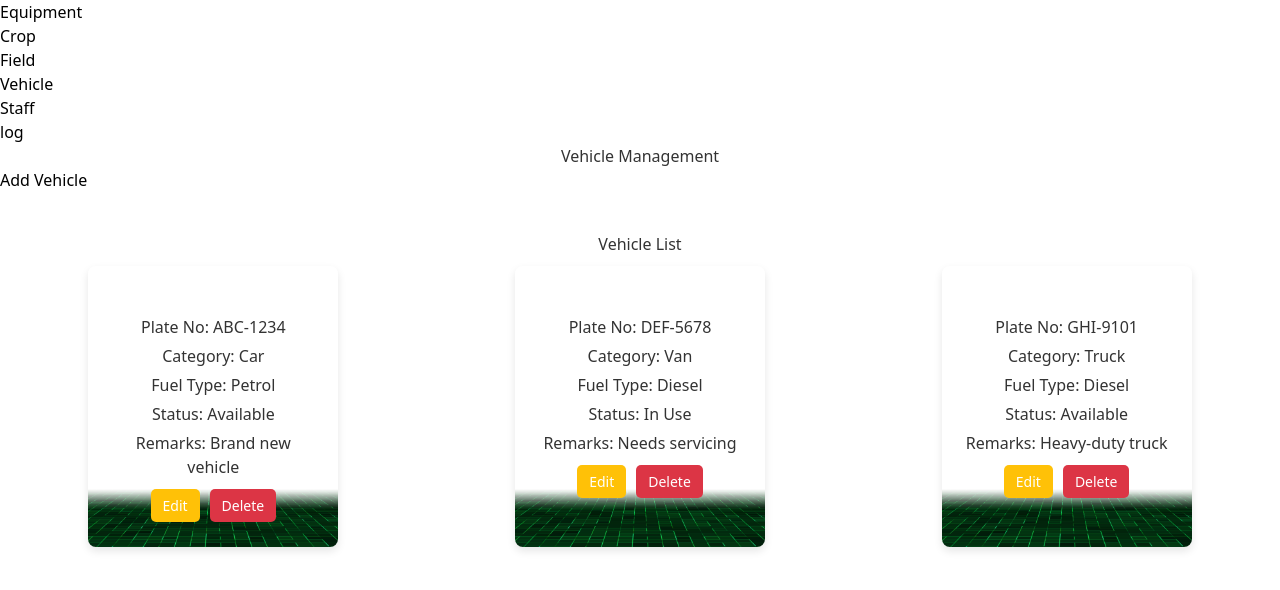
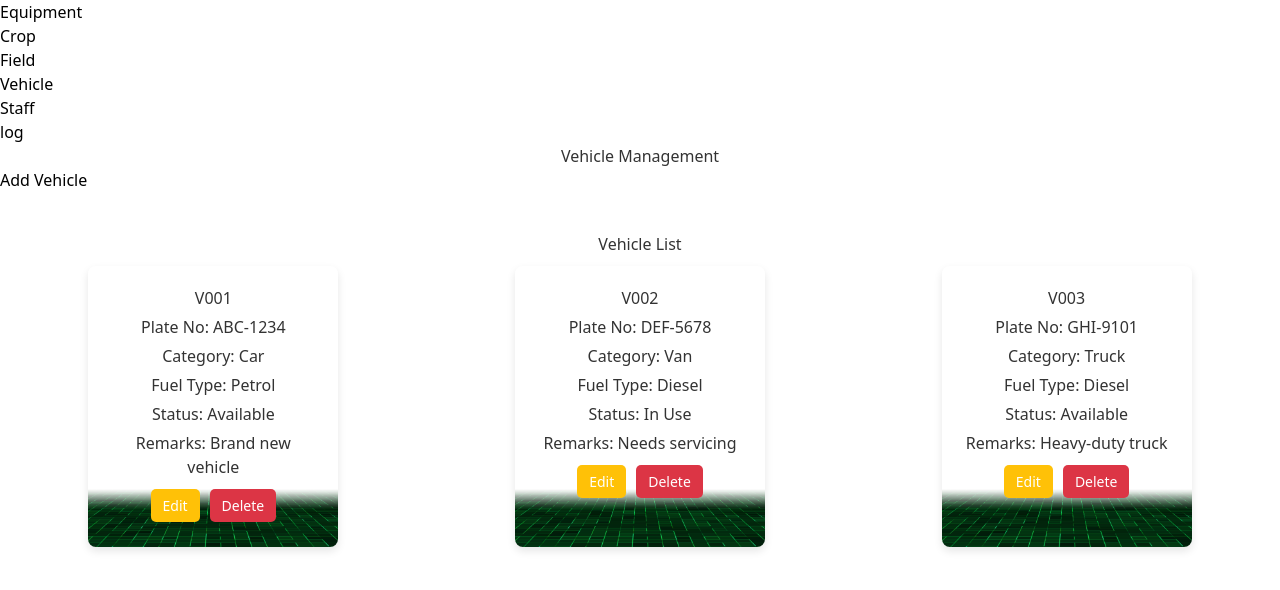
Before and after one commit to madhushiillesinghe/Crop-Management-React-Frontend, a React (Vite) app: page /vehicle in a window 1280 px wide. Shown: the top 590 px of the page. Built offline with nearby package versions, Linux system fonts and the light colour scheme.

Commit message:
card bug fixed

```diff
--- a/src/componet/field/FieldList.tsx
+++ b/src/componet/field/FieldList.tsx
@@ -34,6 +34,7 @@ const FieldList: React.FC = () => {
                             />
                             <div className="p-4">
                                 <h1 className="text-xl  ">{field.fieldName}</h1>
+                                <p className="text-gray-600">Code: {field.fieldCode}</p>
                                 <p className="text-gray-600">Location: {field.fieldLocation}</p>
                                 <p className="text-gray-600">Extent Size: {field.extentSize} acres</p>
                                 <div className="mt-4 flex justify-between">
--- a/src/componet/staff/StaffList.tsx
+++ b/src/componet/staff/StaffList.tsx
@@ -25,7 +25,7 @@ const StaffList: React.FC = () => {
                 {staffList.map((staff) => (
                     <div key={staff.id} className="bg-gray-100 p-4 rounded-md shadow-sm staff-card"style={{ backgroundImage: `url(${backgroundImage})` }}
                     >
-                        <p className="font-bold text-lg">{staff.firstName} {staff.lastName}</p>
+                        <h1 className="font-bold text-lg">{staff.firstName} {staff.lastName}</h1>
                         <p className="text-sm text-gray-600">Contact: {staff.contactNo}</p>
                         <p className="text-sm text-gray-600">Gender: {staff.gender}</p>
                         <p className="text-sm text-gray-600">Designation: {staff.designation}</p>
--- a/src/componet/vehicle/VehicleList.tsx
+++ b/src/componet/vehicle/VehicleList.tsx
@@ -28,7 +28,7 @@ const VehicleList: React.FC = () => {
                         style={{ backgroundImage: `url(${backgroundImage})` }}
 
                     >
-                        <h4 className="text-lg font-semibold text-gray-700">Code: {vehicle.vehicleCode}</h4>
+                        <h1 className="text-lg font-semibold text-gray-700"> {vehicle.vehicleCode}</h1>
                         <p className="text-gray-600">Plate No: {vehicle.licensePlateNo}</p>
                         <p className="text-gray-600">Category: {vehicle.vehicleCategory}</p>
                         <p className="text-gray-600">Fuel Type: {vehicle.fuelType}</p>
```
